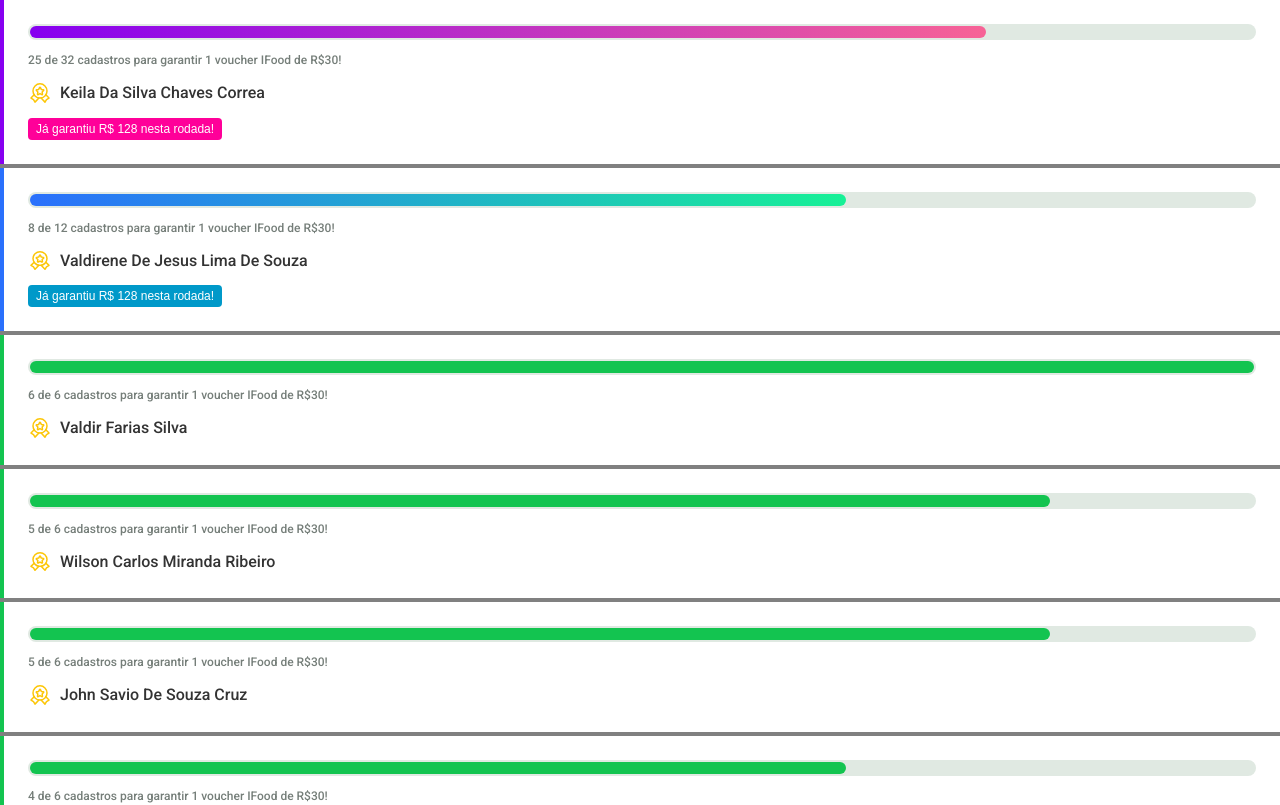
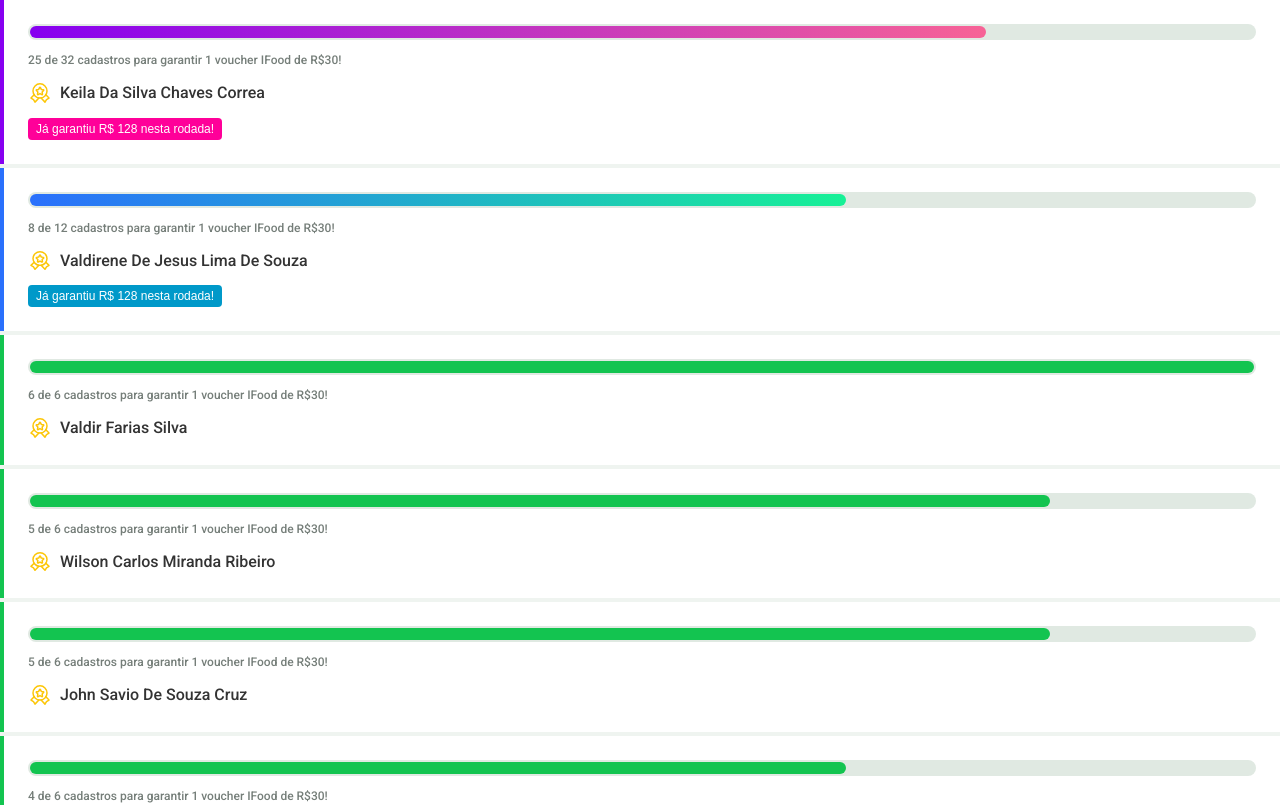
Before and after one commit to feliperochaume/metadata-poc, a Next.js app: page / in a window 1280 px wide. Shown: the top 805 px of the page. Built offline with nearby package versions, Linux system fonts and the light colour scheme.

Commit message:
Alteração do background do body

```diff
--- a/src/styles/globals.scss
+++ b/src/styles/globals.scss
@@ -9,7 +9,7 @@ body {
   font-family: 'Roboto', sans-serif;
   line-height: 1.6;
   font-size: 16px;
-  background-color: gray;
+  background-color: #EFF4F0;
   color: #333;
 }
 
```
